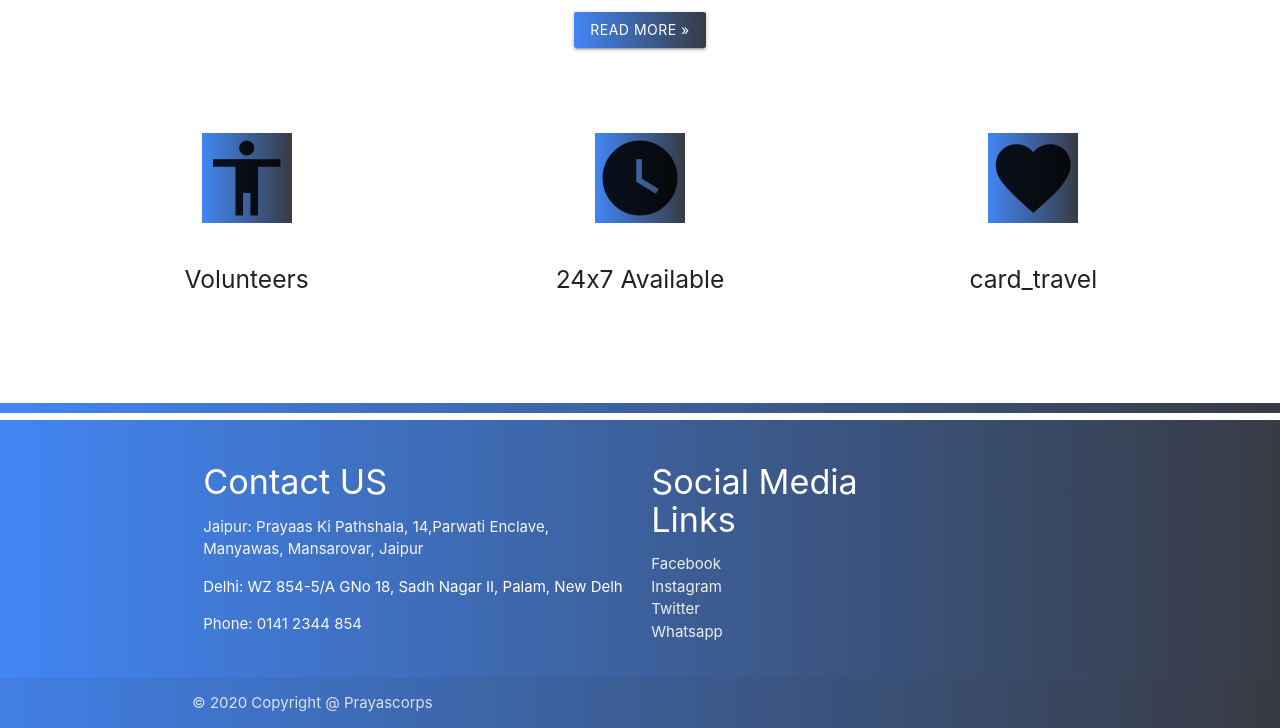
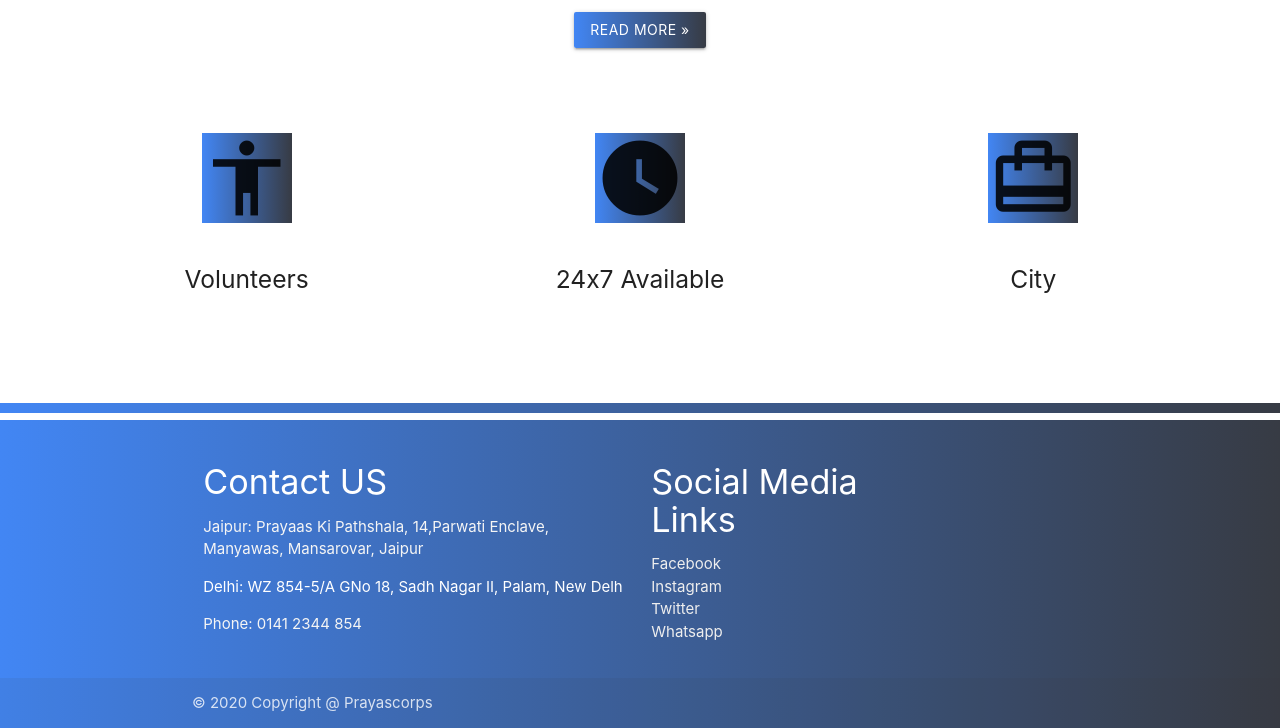
Before and after one commit to prathmesh07/prayaas.github.io, a plain HTML site: page index.html in a window 1280 px wide. Shown: the part 2051-2779 px from the top of the page. Drawn offline with nearby package versions, Linux system fonts and the light colour scheme.

Commit message:
Update index.html

```diff
--- a/index.html
+++ b/index.html
@@ -117,8 +117,8 @@
                     <h5 class="header" >24x7 Available</h5>
                 </div>
                 <div class="col s12 l4 center" style="padding: 50px 50px;">
-                    <i class="large material-icons icon-coffee" >favorite</i>
-                    <h5 class="header" >card_travel</h5>
+                    <i class="large material-icons icon-coffee" >card_travel</i>
+                    <h5 class="header" >City</h5>
                 </div>
             </div>
         </section>
```
